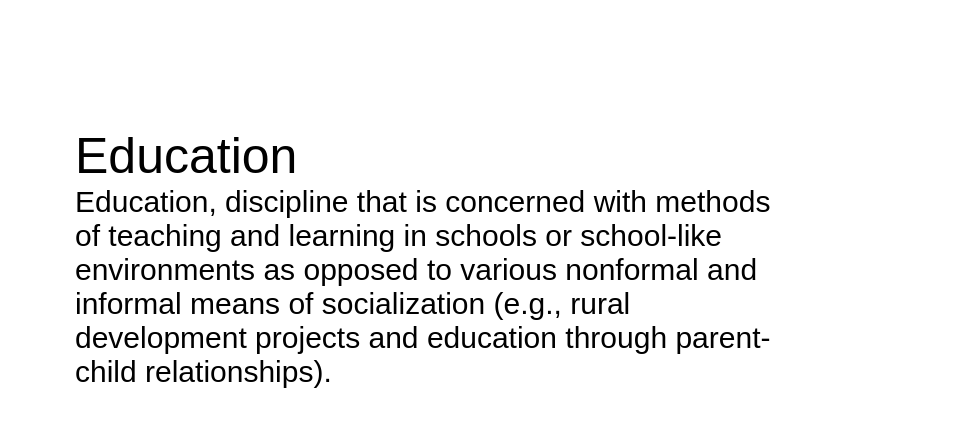
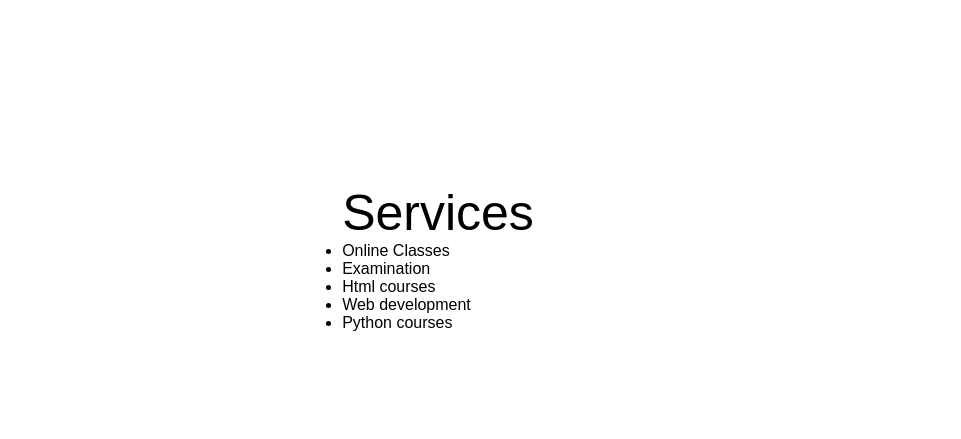
Before and after one commit to RiteshKandel/edulitera.com, a plain HTML site: page index.html in a window 1280 px wide. Shown: the part 860-1299 px from the top of the page, 0-961 px from the left. Drawn offline with Linux system fonts and the light colour scheme; grey boxes are pictures that could not be loaded.

Commit message:
Update index.html

```diff
--- a/index.html
+++ b/index.html
@@ -7,6 +7,7 @@
     <title>Edulitera</title>
     <link rel="stylesheet" href="style.css">
     <link rel="icon" href="images.jpg" type="image/x-icon">
+
 
 
 </head>
@@ -31,7 +32,7 @@
             </div>
     </nav>
 
-    <section class="background firstsection" id="about">
+    <section class="background firstsection">
         <div class="box-main">
             <div class="firsthalf">
                 <p class="text-big">Edulitera</p>
@@ -48,10 +49,17 @@
     <section class="secright" id="services">
         <div class="paras">
         <p class="text-big">
-            Education
+            Services
         </p>
-        <p class="text-small">
-            Education, discipline that is concerned with methods of teaching and learning in schools or school-like environments as opposed to various nonformal and informal means of socialization (e.g., rural development projects and education through parent-child relationships).
+        <p>
+            <ul class="list">
+                <li>Online Classes</li>
+                <li>Examination</li>
+                <li>Html courses</li>
+                <li>Web development</li>
+                <li>Python courses</li>
+
+            </ul>
         </p>
         </div>
         <div class="thumbnail">
@@ -60,7 +68,7 @@
     </section>
     <hr>
 
-    <section class="secleft">
+    <section class="secleft" id="about">
         <div class="paras">
         <p class="text-big">
             Introduction
@@ -97,7 +105,7 @@
             <input type="text" name="name" id="name" placeholder="Phone">
             <input type="text" name="name" id="name" placeholder="Email">
             <textarea rows="3" cols="2"  name="name" id="cmt" placeholder="Comment/Message"></textarea>
-            <br><button class="btn-dark">Submit</button>
+            <br><button type="submit" class="btn-dark">Submit</button>
             <P class="phone">Our Phone: 9855557757</P>
             <P class="phone">Email: example@gmail.com</P>
 
```
